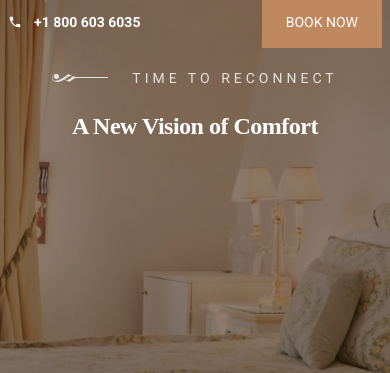
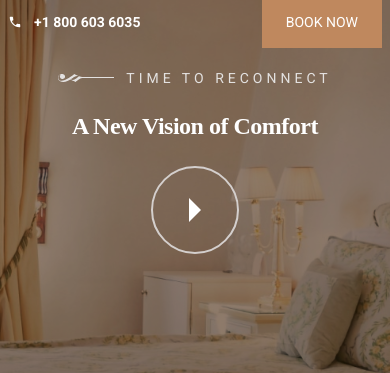
Before and after one commit to mnosumon/hotel-prive, a React (Vite) app: page / in a window 390 px wide. Shown: the part 182-555 px from the top of the page. Built offline with nearby package versions, Linux system fonts and the light colour scheme; a web font is replaced by a local one.

Commit message:
Banner done

```diff
--- a/src/componets/home/banner/Banner.jsx
+++ b/src/componets/home/banner/Banner.jsx
@@ -3,6 +3,7 @@ import BannerBG from '../../../assets/bg-image/bannerBG.jpg'
 import Navbar from '../../navbar/Navbar'
 import SubHeading from '../../utilities/SubHeading'
 import Heading from '../../utilities/Heading'
+import Button from '../../utilities/Button'
 
 const Banner = () => {
   const styles={
@@ -22,6 +23,7 @@ const Banner = () => {
           <div className="container flex flex-col md:gap-6 sm:gap-3 gap-1 items-center">
             <SubHeading content="time to reconnect" />
             <Heading content="A New Vision of Comfort" />
+            <Button className="w-[88px] h-[88px] border-2 rounded-full border-color-neutral-20 border-solid relative after:content-[''] after:absolute after:w-0 after:h-0 after:border-b-[12px] after:border-t-[12px] after:border-l-[12px] after:border-solid after:border-y-transparent after:border-l-color-neutral-0 after:top-1/2 after:left-1/2 after:-translate-x-1/2 after:-translate-y-1/2" content=" " />
           </div>
       </div>
     </>
--- /dev/null
+++ b/src/componets/utilities/Button.jsx
@@ -0,0 +1,9 @@
+import React from 'react'
+
+const Button = ({className, content}) => {
+  return (
+    <a className={`${className}`} href="#">{content}</a>
+  )
+}
+
+export default Button
--- a/src/componets/utilities/SubHeading.jsx
+++ b/src/componets/utilities/SubHeading.jsx
@@ -3,7 +3,7 @@ import { BeforeIcon } from './svgImage/Before-icon'
 
 const SubHeading = ({className, content}) => {
   return (
-    <div className="flex gap-6 items-center">
+    <div className="flex gap-3 md:gap-6 items-center">
       <BeforeIcon color="#E3E1E0" />
       <h3 className={`text-color-neutral-15 text-sm uppercase leading-4 inline-flex items-center tracking-[4px]  ${className}`}>{content}</h3>
     </div>
```
Also changed, not shown: src/componets/home/banner/roomBook/RoomBook.jsx (added).
